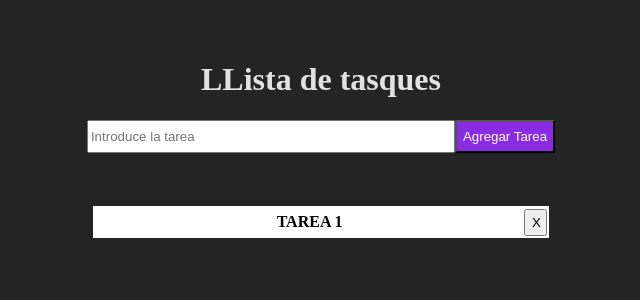
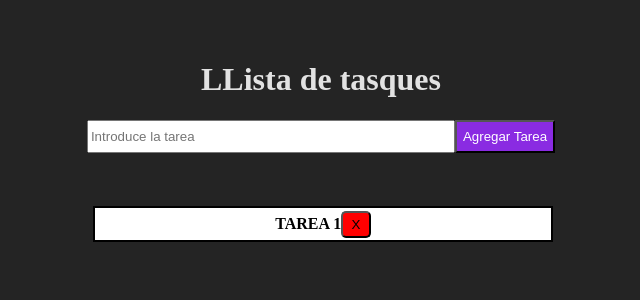
Before and after one commit to Eriic8080/M06_UF4, a React (Vite) app in the folder Practica 3/LlistaDeTasques/: page / in a window 1280 px wide. Shown: the top 300 px of the page, without its empty margins (319-959 px from the left). Built offline with nearby package versions, Linux system fonts and the light colour scheme.

Commit message:
CSS del TO DO

```diff
--- a/Practica 3/LlistaDeTasques/src/componentes/estilos.css
+++ b/Practica 3/LlistaDeTasques/src/componentes/estilos.css
@@ -27,14 +27,32 @@
     display: flex;
     justify-content: center;
     align-items: center;
+    border: 2px solid black;
 }
 
-.textoTarea {
+
+
+.eliminarTarea {
+    width: 6.5%;
+    height: 2em;
+    background-color: red;
+    border-radius: 5px;
+
+}
+.completed {
     width: 94%;
     text-align: center;
+    text-decoration: line-through;
+
+  }
+
+  .not-completed {
+    width: 94%;
+    text-align: center;
+    text-decoration: none;
+  }
+
+  .iconoBasura {
+    width: 100%;
+    height: 100%;
 }
-
-.eliminarTarea {
-    width: 5%;
-    height: 2em;
-}
```
